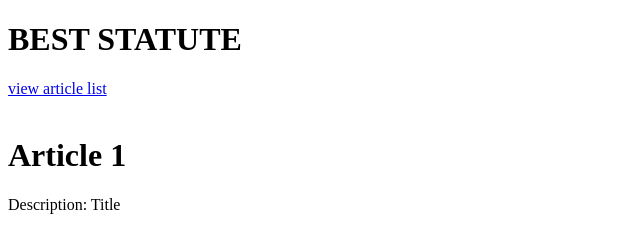
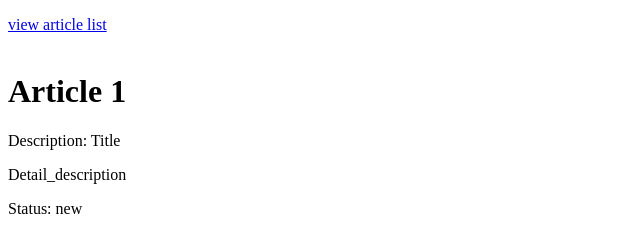
Before and after one commit to alishka1216/to-DO-LIST-, a Django app: page /article/1/ in a window 1280 px wide. Shown: the part 52-283 px from the top of the page, without its empty margins (0-640 px from the left). Run offline with Django 3.2, Linux system fonts and the light colour scheme; data comes from the database, SQL or seed files in the repository.

Commit message:
удалил лишний текст

```diff
--- a/source/webapp/templates/base.html
+++ b/source/webapp/templates/base.html
@@ -6,7 +6,6 @@
 </head>
 <body>
     {% include 'navigation.html'%}
-    <h1>BEST STATUTE</h1>
     {% block content %}{% endblock content %}
 </body>
 </html>
```
